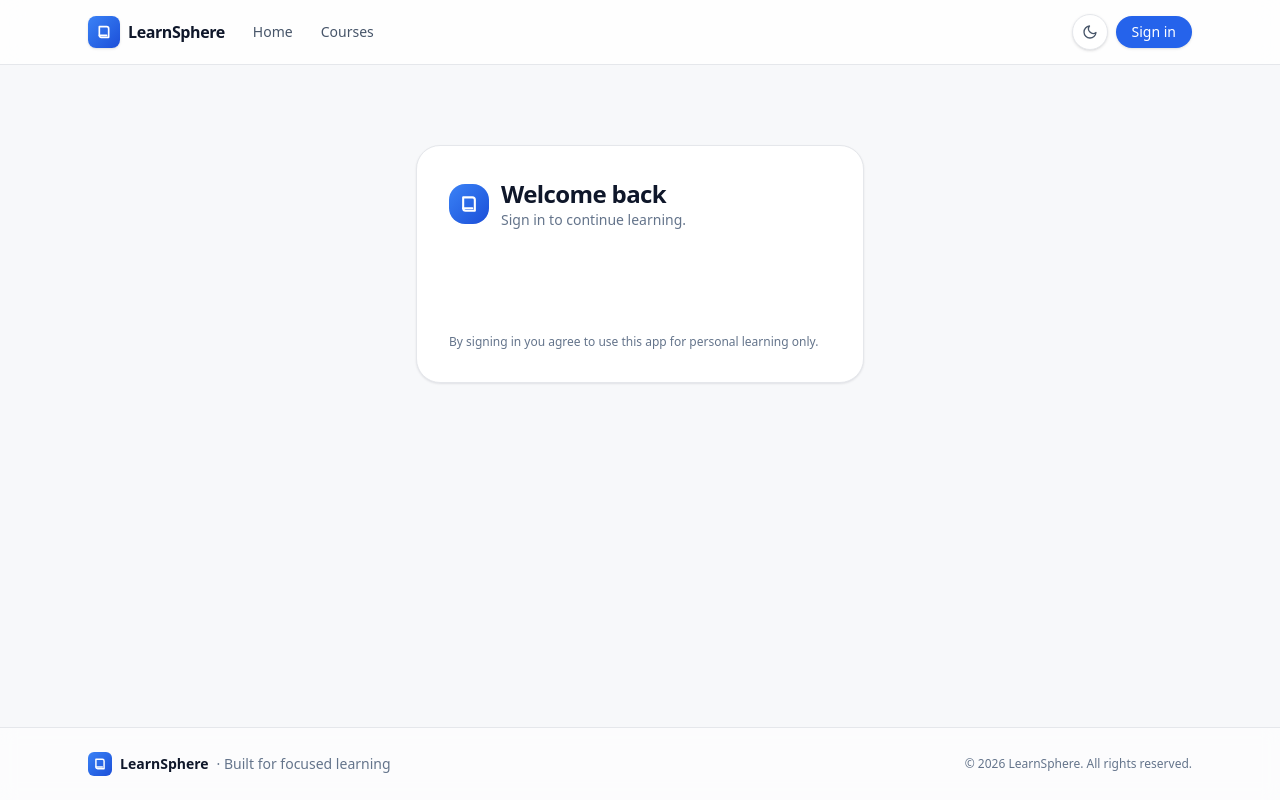
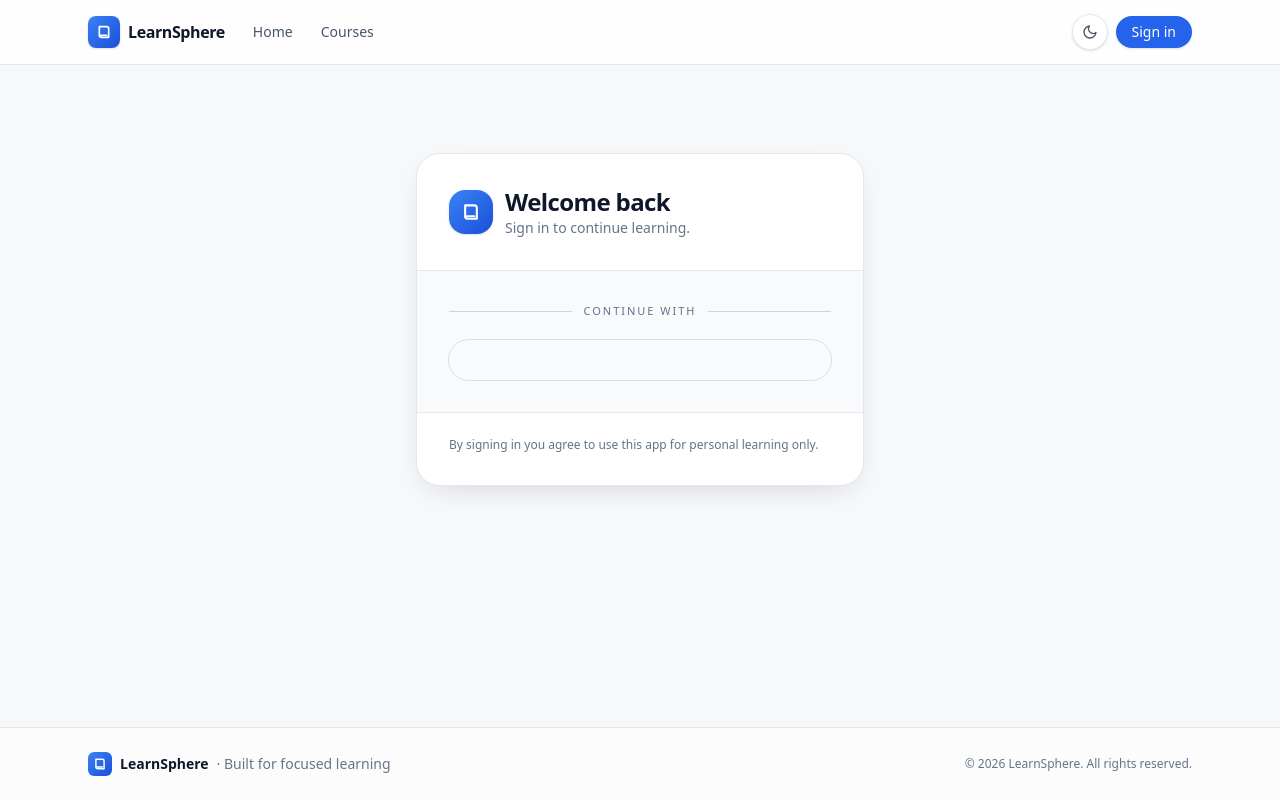
Before and after one commit to skmdsohel/Interactive_E-Learning_Course, a React (Vite) app in the folder frontend/: page /login in a window 1280 px wide. Built offline with nearby package versions, Linux system fonts and the light colour scheme; no server answers.

Commit message:
Fixed login screen issue

```diff
--- a/frontend/src/pages/LoginPage.jsx
+++ b/frontend/src/pages/LoginPage.jsx
@@ -3,7 +3,6 @@ import { useState } from "react";
 import { Navigate, useLocation, useNavigate } from "react-router-dom";
 
 import { useAuth } from "../context/AuthContext.jsx";
-import { useTheme } from "../context/ThemeContext.jsx";
 
 const CLIENT_ID = import.meta.env.VITE_GOOGLE_CLIENT_ID;
 
@@ -11,7 +10,6 @@ export default function LoginPage() {
   const navigate = useNavigate();
   const location = useLocation();
   const { isAuthenticated, signInWithGoogle, loading } = useAuth();
-  const { resolvedTheme } = useTheme();
   const [error, setError] = useState(null);
 
   const from = location.state?.from?.pathname || "/";
@@ -40,10 +38,11 @@ export default function LoginPage() {
   };
 
   return (
-    <section className="mx-auto max-w-md py-10">
-      <div className="rounded-3xl border border-line bg-surface p-8 shadow-[var(--shadow-card)]">
+    <section className="mx-auto max-w-md py-12">
+      <div className="overflow-hidden rounded-3xl border border-line bg-surface shadow-[var(--shadow-pop)]">
+        <div className="px-8 pt-8">
           <div className="flex items-center gap-3">
-          <span className="inline-flex h-10 w-10 items-center justify-center rounded-2xl bg-gradient-to-br from-brand-500 to-brand-700 text-brand-fg">
+            <span className="inline-flex h-11 w-11 items-center justify-center rounded-2xl bg-gradient-to-br from-brand-500 to-brand-700 text-brand-fg shadow-sm">
               <svg viewBox="0 0 24 24" className="h-5 w-5" fill="none" stroke="currentColor" strokeWidth="2.5" strokeLinecap="round" strokeLinejoin="round" aria-hidden="true">
                 <path d="M5 4h11a3 3 0 0 1 3 3v13H8a3 3 0 0 1-3-3V4Z" />
                 <path d="M5 17h11" />
@@ -54,10 +53,19 @@ export default function LoginPage() {
               <p className="text-sm text-fg-subtle">Sign in to continue learning.</p>
             </div>
           </div>
+        </div>
 
-        <div className="mt-8 flex flex-col items-center gap-3">
+        {/* Auth panel — light surface keeps Google's button visually integrated in both themes. */}
+        <div className="mt-8 border-y border-line bg-[#f8fafc] px-8 py-8 dark:bg-[#e9eef5]">
+          <div className="flex items-center justify-center gap-3 text-[11px] font-medium uppercase tracking-[0.18em] text-slate-500">
+            <span className="h-px flex-1 bg-slate-300" />
+            <span>Continue with</span>
+            <span className="h-px flex-1 bg-slate-300" />
+          </div>
+
+          <div className="mt-5 flex flex-col items-center gap-3">
             {!CLIENT_ID ? (
-            <div className="w-full rounded-2xl border border-warning/30 bg-warning-soft p-4 text-sm text-warning-soft-fg">
+              <div className="w-full rounded-2xl border border-amber-300 bg-amber-50 p-4 text-sm text-amber-900">
                 <p className="font-semibold">Google sign-in is not configured.</p>
                 <p className="mt-1">
                   Set <code>VITE_GOOGLE_CLIENT_ID</code> in <code>frontend/.env</code> and{" "}
@@ -65,28 +73,34 @@ export default function LoginPage() {
                 </p>
               </div>
             ) : (
+              <div className="w-full overflow-hidden rounded-full ring-1 ring-slate-300/70 [color-scheme:light]">
                 <GoogleLogin
                   onSuccess={handleSuccess}
                   onError={() => setError("Google sign-in was cancelled or failed.")}
                   useOneTap={false}
-              theme={resolvedTheme === "dark" ? "filled_black" : "outline"}
+                  theme="outline"
                   size="large"
                   shape="pill"
+                  width="320"
+                  text="continue_with"
                 />
+              </div>
             )}
 
-          {loading && <p className="text-xs text-fg-subtle">Signing in…</p>}
+            {loading && <p className="text-xs text-slate-600">Signing in…</p>}
+          </div>
+        </div>
 
+        <div className="px-8 pb-8 pt-6">
           {error && (
-            <div className="w-full rounded-2xl border border-danger/30 bg-danger-soft p-3 text-sm text-danger-soft-fg">
+            <div className="mb-4 w-full rounded-2xl border border-danger/30 bg-danger-soft p-3 text-sm text-danger-soft-fg">
               {error}
             </div>
           )}
-        </div>
-
-        <p className="mt-8 text-xs text-fg-subtle">
+          <p className="text-xs text-fg-subtle">
             By signing in you agree to use this app for personal learning only.
           </p>
+        </div>
       </div>
     </section>
   );
```
Lines whose indentation alone changed are shown as unchanged.
